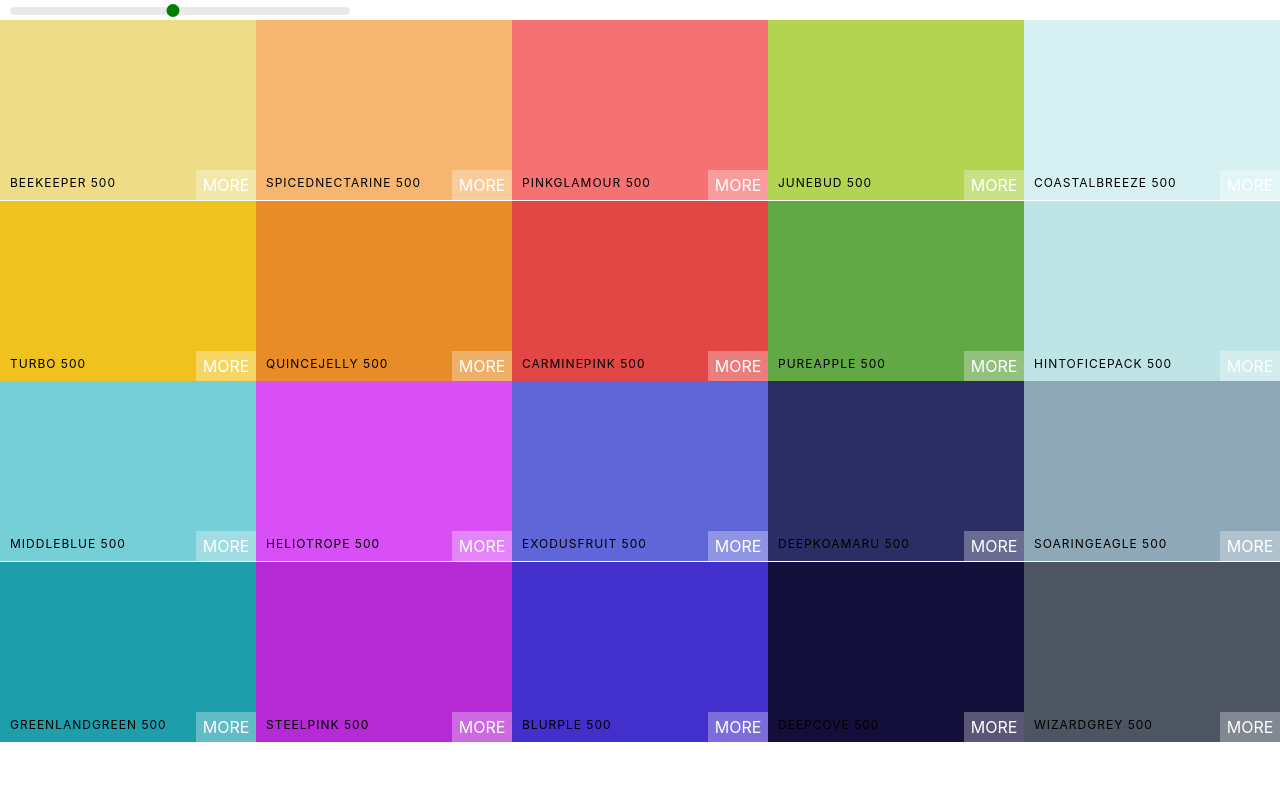
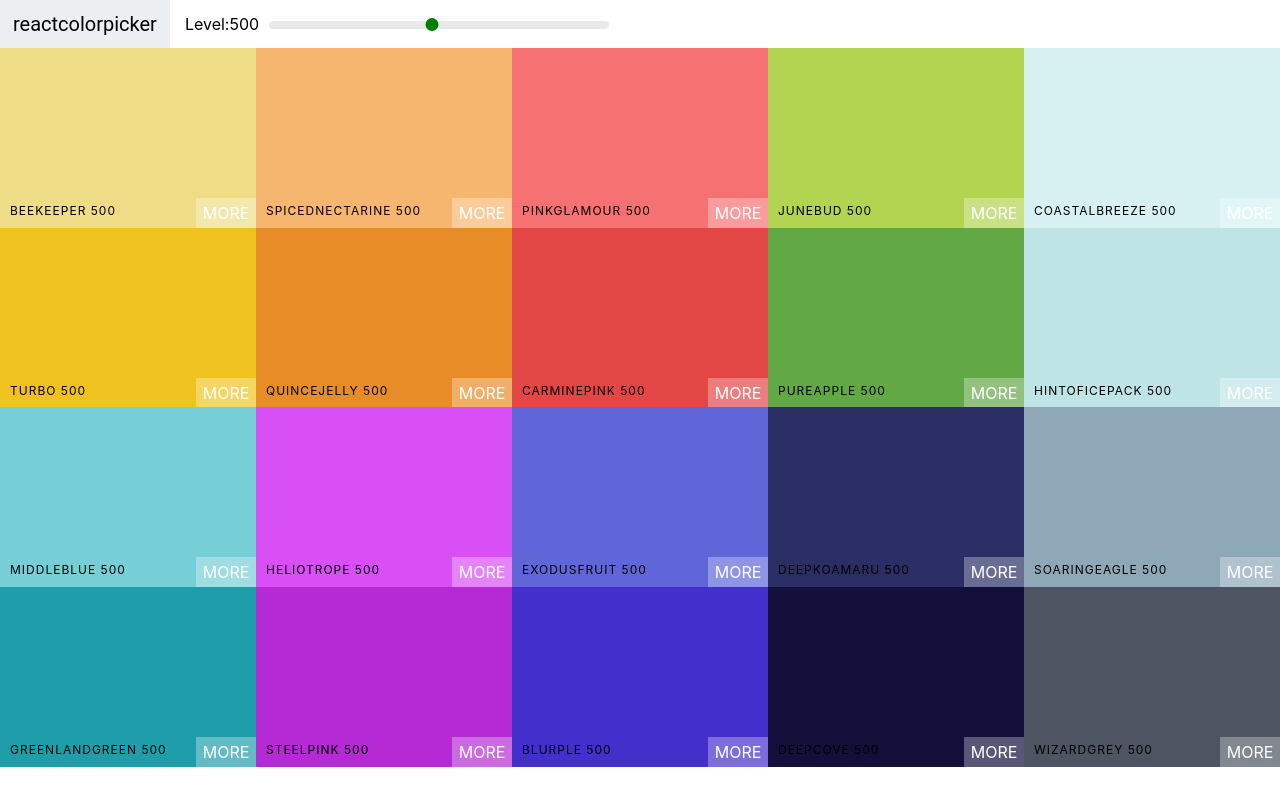
Before and after one commit to agrawalsrijan/ColorApp-React, a React (Create React App) app: page / in a window 1280 px wide. Built offline with nearby package versions, Linux system fonts and the light colour scheme.

Commit message:
Adding Navbar Component and Styling

```diff
--- a/src/ColorBox.css
+++ b/src/ColorBox.css
@@ -5,7 +5,7 @@
   display: inline-block;
   position: relative;
   cursor: pointer;
-  margin-bottom: -3.5px;
+  margin-bottom: -4.5px;
 }
 .copy-button{
   width: 100px;
--- /dev/null
+++ b/src/Navbar.css
@@ -0,0 +1,55 @@
+.Navbar{
+  display: flex;
+  align-items: center;
+  justify-content: flex-start;
+  height: 6vh;
+}
+.logo{
+  margin-right: 15px;
+  padding:0 13px;
+  font-size:20px;
+  background-color: #eceff1;
+  font-family: roboto;
+  height: 100%;
+  display: flex;
+  align-items: center;
+}
+.logo a{
+  text-decoration: none;
+  color: black;
+}
+
+
+
+
+
+
+
+
+
+.slider{
+  width: 340px;
+  margin: 0 10px;
+  display: inline-block;
+}
+/* styles that come from "rc-slider" */
+.rc-slider-track{
+  background-color: transparent;
+
+}
+.rc-slider-rail{
+  height: 8px;
+}
+.rc-slider-handle,
+.rc-slider-handle:active,
+.rc-slider-handle:hover,
+.rc-slider-handle:focus{
+  background-color: green;
+  outline: none;
+  border:2px solid green;
+  box-shadow: none;
+  width: 13px;
+  height: 13px;
+  margin-left: -7px;
+  margin-top: -3px;
+}
--- /dev/null
+++ b/src/Navbar.js
@@ -0,0 +1,33 @@
+import React, {Component} from "react";
+import Slider from "rc-slider";
+import "rc-slider/assets/index.css";
+// local css should come after the rc-slider css
+import "./Navbar.css";
+
+class Navbar extends Component{
+  render(){
+    const {level,changeLevel} = this.props;
+    return(
+      <header className="Navbar">
+        <div className="logo">
+          <a href="#">reactcolorpicker</a>
+        </div>
+        <div className="slider-container">
+          <span>Level:{level}</span>
+          <div className="slider">
+            <Slider
+              defaultValue={level}
+              min={100}
+              max={900}
+              step={100}
+              onAfterChange={changeLevel}
+            />
+          </div>
+        </div>
+
+      </header>
+
+    )
+  }
+}
+export default Navbar;
--- a/src/Pallete.css
+++ b/src/Pallete.css
@@ -4,29 +4,3 @@
 .Pallete-colors{
   height: 90%;
 }
-.slider{
-  width: 340px;
-  margin: 0 10px;
-  display: inline-block;
-}
-/* styles that come from "rc-slider" */
-.rc-slider-track{
-  background-color: transparent;
-
-}
-.rc-slider-rail{
-  height: 8px;
-}
-.rc-slider-handle,
-.rc-slider-handle:active,
-.rc-slider-handle:hover,
-.rc-slider-handle:focus{
-  background-color: green;
-  outline: none;
-  border:2px solid green;
-  box-shadow: none;
-  width: 13px;
-  height: 13px;
-  margin-left: -7px;
-  margin-top: -3px;
-}
--- a/src/Pallete.js
+++ b/src/Pallete.js
@@ -1,8 +1,6 @@
 import React, {Component} from 'react';
 import ColorBox from "./ColorBox";
-import Slider from "rc-slider";
-import "rc-slider/assets/index.css";
-// local css should come after the rc-slider css
+import Navbar from "./Navbar";
 import "./Pallete.css";
 class Pallete extends Component{
   constructor(props){
@@ -21,15 +19,7 @@
     ));
     return(
       <div className="Pallete">
-        <div className="slider">
-          <Slider
-            defaultValue={level}
-            min={100}
-            max={900}
-            step={100}
-            onAfterChange={this.changeLevel}
-          />
-        </div>
+        <Navbar level={level} changeLevel={this.changeLevel}/>
 
         {/* navbar goes here */}
         <div className="Pallete-colors">
```
